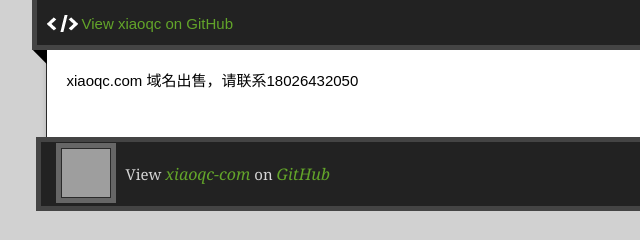
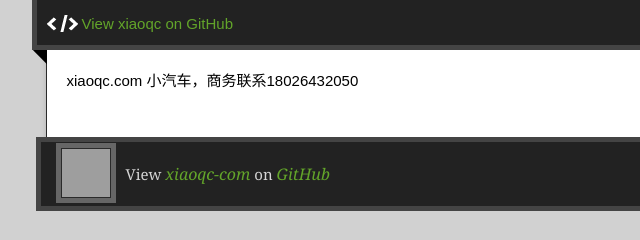
Before and after one commit to xiaoqc-com/xiaoqc-com.github.io, a plain HTML site: page index.html in a window 1280 px wide. Shown: the part 224-464 px from the top of the page, 257-897 px from the left. Drawn offline with nearby package versions, Linux system fonts and the light colour scheme; grey boxes are pictures that could not be loaded.

Commit message:
Update index.html
fix

```diff
--- a/index.html
+++ b/index.html
@@ -34,7 +34,7 @@
         <span class="blc"></span><span class="trc"></span>
         </div>
         <article class="markdown-body">
-          <p>xiaoqc.com 域名出售，请联系18026432050</p>
+          <p>xiaoqc.com 小汽车，商务联系18026432050</p>
         </article>
       </div>
     </div>
```
